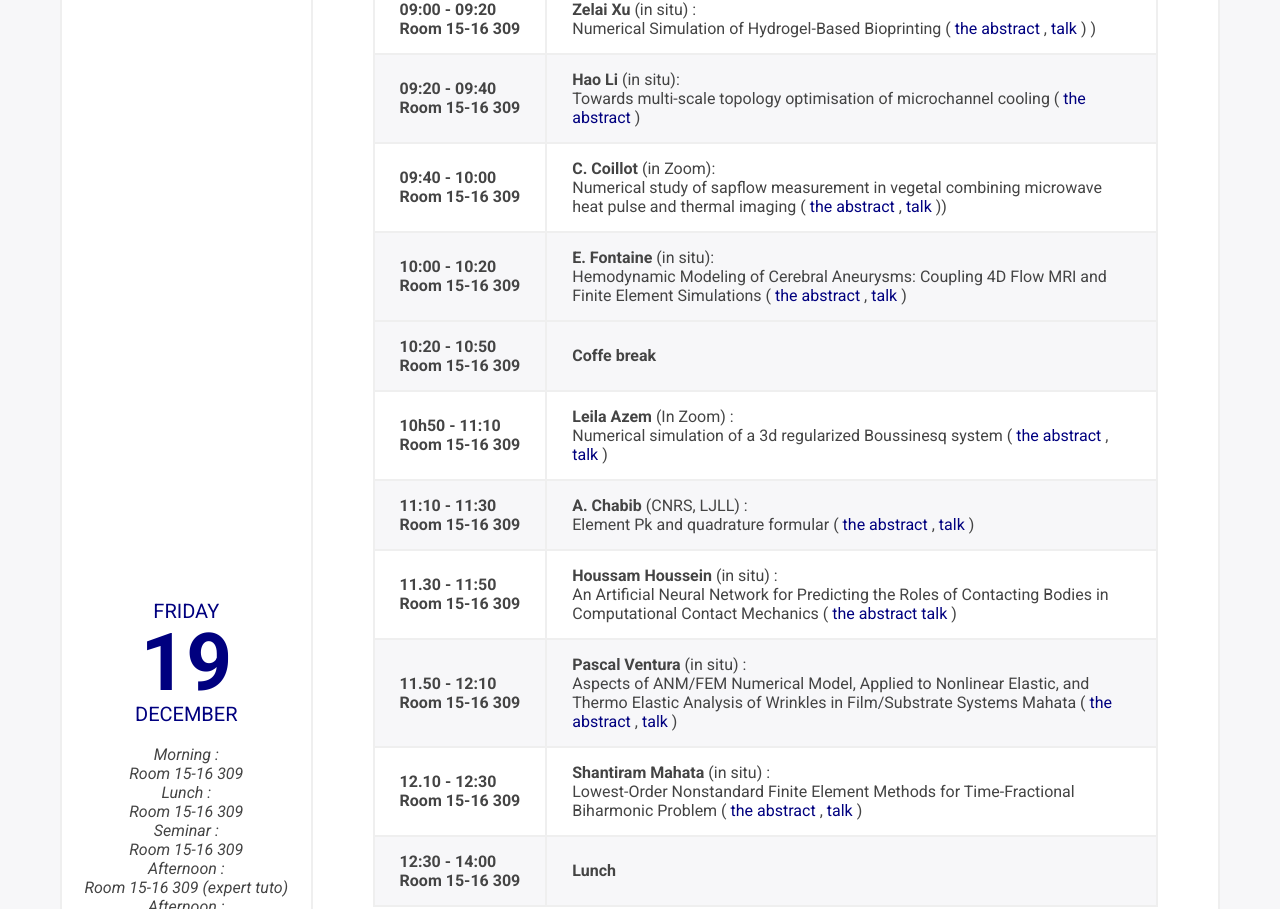
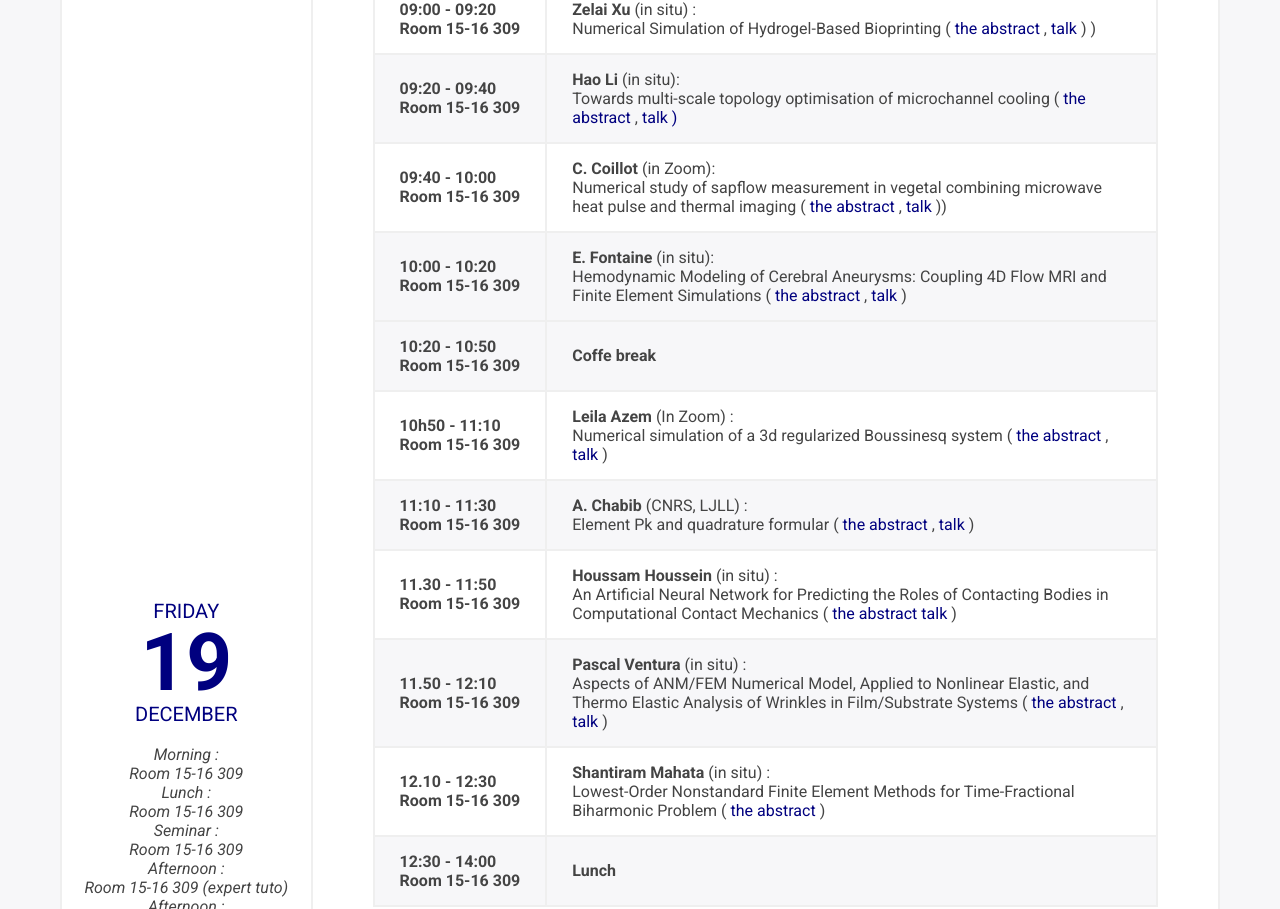
Before and after one commit to FreeFem/FreeFem-website, a Jekyll site: the page built from ffdays.md, in a window 1280 px wide and 1400 px high, scrolled down 2240 px. Shown: the part 152-1061 px from the top of the window. Built offline with Jekyll 4.4.1, drawn with Linux system fonts in a browser that asks for light colours; some of the changed lines change nothing that is shown.

Commit message:
update ffdays.html

```diff
--- a/_layouts/ffdays.html
+++ b/_layouts/ffdays.html
@@ -61,7 +61,7 @@
                 <td>
                   <strong>F. Hecht</strong> (LJLL, Sorbonne Université) :
                   <br>
-                  FreeFem++ past, news and future  (<a href="https://github.com/FreeFem/FreeFem-days/raw/master/2025/pdf"> Zip of Directory of the presentation </a> )
+                  FreeFem++ past, news and future  (<a href="https://github.com/FreeFem/FreeFem-days/raw/master/2025/FH.zip"> Zip of Directory of the presentation </a> )
                 </td>
               </tr>
               <tr>
@@ -222,7 +222,8 @@
               <strong>Hao Li</strong>  (in situ):
               <br>
                Towards multi-scale topology optimisation of microchannel cooling
-              (<a href="https://github.com/FreeFem/FreeFem-days/blob/master/2025/md/HL.md"> the abstract </a> )
+              (<a href="https://github.com/FreeFem/FreeFem-days/blob/master/2025/md/HL.md"> the abstract </a> ,
+              <a href="https://github.com/FreeFem/FreeFem-days/raw/master/2025/pdf/HL.pdf"> talk )
               <tr> </td>
 	            <th scope="row">09:40 - 10:00<br> Room 15-16 309</th>
                 <td>
@@ -292,7 +293,7 @@
                 <strong>Pascal Ventura</strong>  (in situ) :
                 <br>
                Aspects of ANM/FEM Numerical Model, Applied to Nonlinear Elastic, and Thermo Elastic Analysis of Wrinkles in Film/Substrate Systems
-          Mahata      (<a href="https://github.com/FreeFem/FreeFem-days/blob/master/2025/md/PV.md"> the abstract </a> ,
+                (<a href="https://github.com/FreeFem/FreeFem-days/blob/master/2025/md/PV.md"> the abstract </a> ,
           <a href="https://github.com/FreeFem/FreeFem-days/raw/master/2025/pdf/PV.pdf"> talk  </a>)
 
               </td>
@@ -304,7 +305,7 @@
                 <br>
                Lowest-Order Nonstandard Finite Element Methods for Time-Fractional Biharmonic Problem
                 (<a href="https://github.com/FreeFem/FreeFem-days/blob/master/2025/md/SM.md"> the abstract </a>
-               ,  <a href="https://github.com/FreeFem/FreeFem-days/raw/master/2025/pdf/SM.pdf"> talk  </a>)
+                 )
               </td>
               </tr>
 
```
